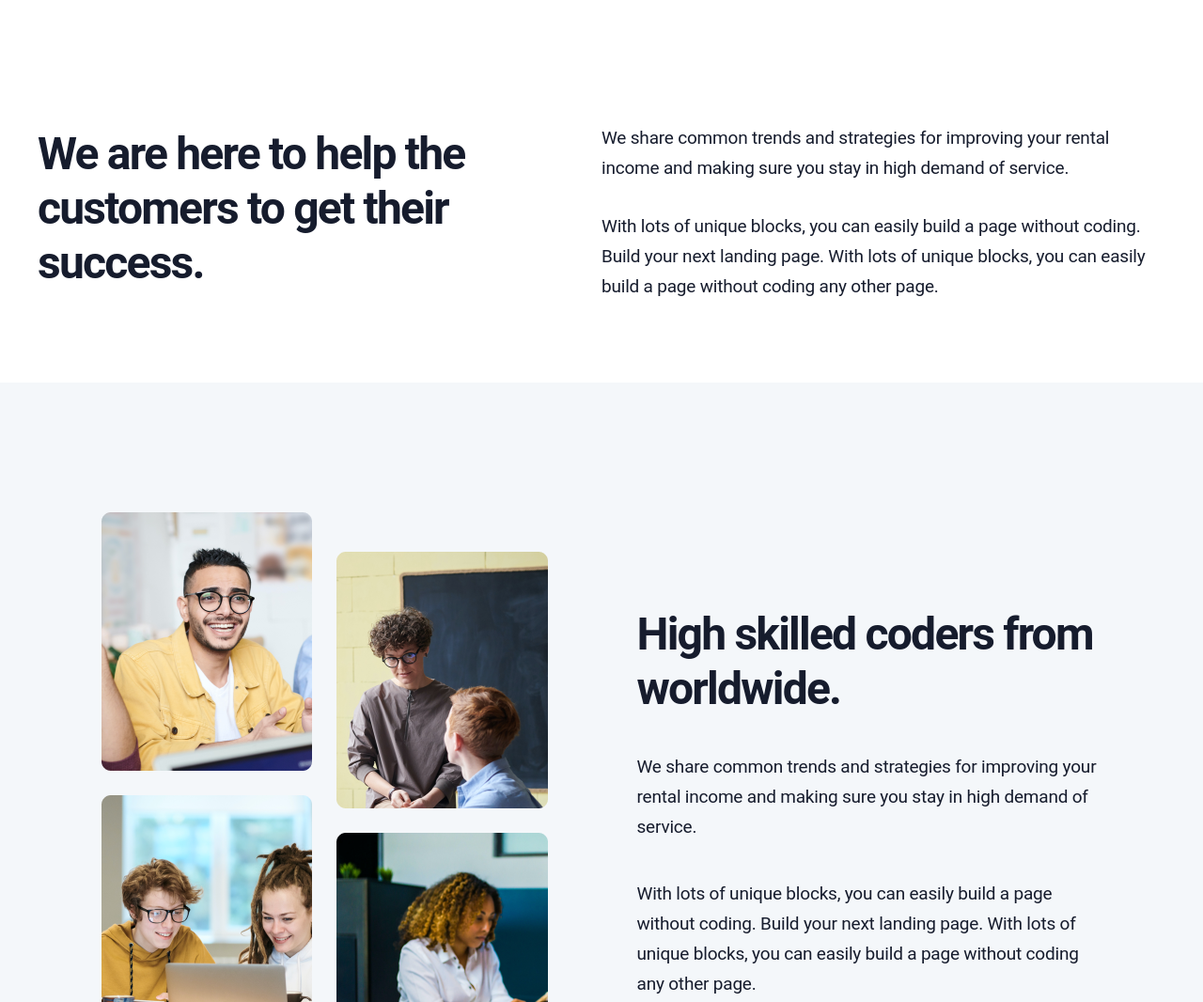
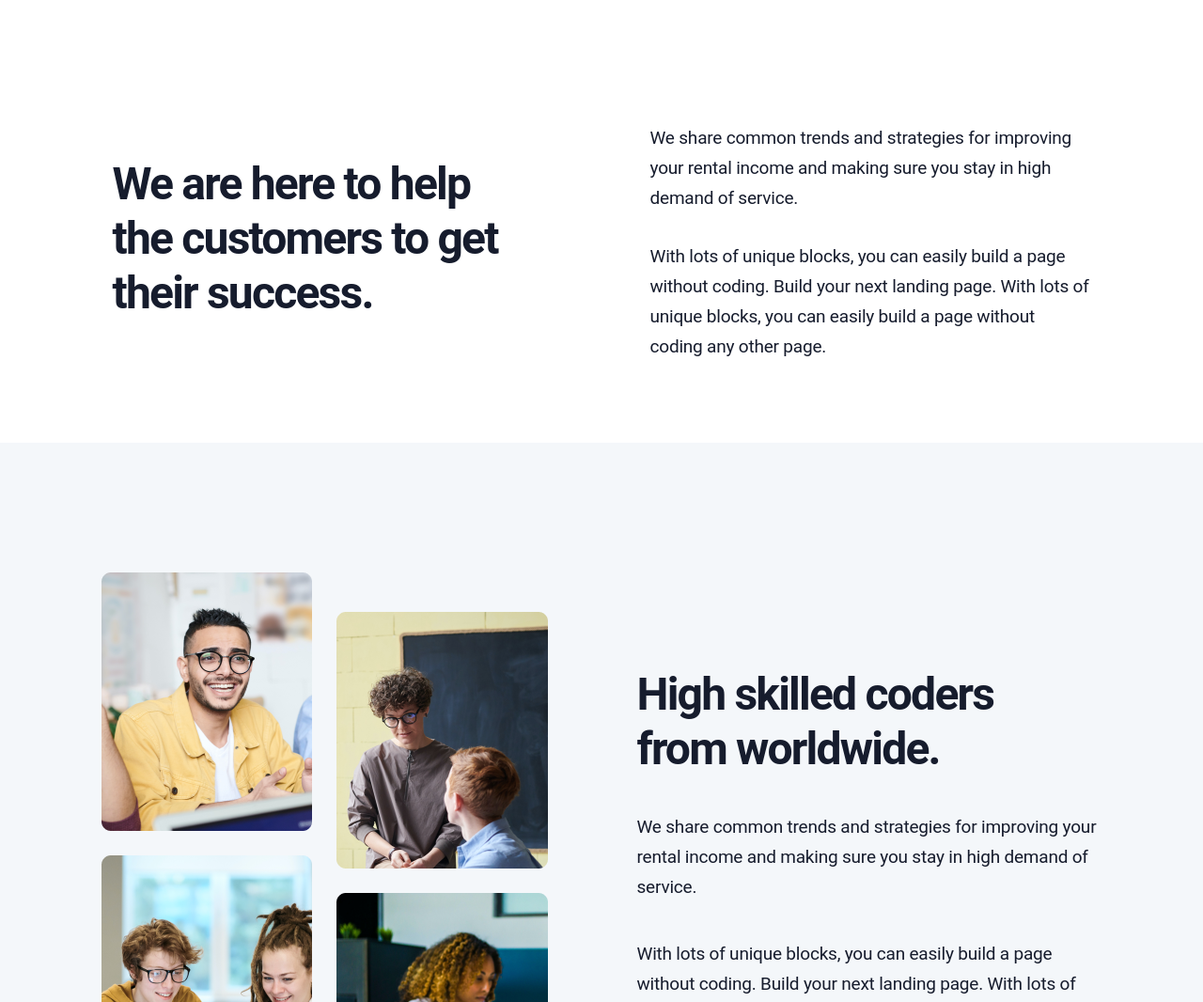
Before and after one commit to ayxansoltanov21-cell/final-project, a plain HTML site: page pages/about.html in a window 1280 px wide. Shown: the part 940-2006 px from the top of the page at 94% size. Drawn offline with Linux system fonts and the light colour scheme; a web font is replaced by a local one.

Commit message:
about səhifəsindəki struktura və CSS-ə düzəlişlər edildi

```diff
--- a/pages/about.html
+++ b/pages/about.html
@@ -80,7 +80,7 @@
               />
             </div>
             <div class="coders-content">
-              <h2 class="sections-title">
+              <h2 class="sections-title coders-title">
                 High skilled coders from worldwide.
               </h2>
               <p class="coders-subtitle">
--- a/styles/footer.css
+++ b/styles/footer.css
@@ -19,7 +19,7 @@
 
 
 .footer-brand-block {
-  width: 30%;
+  max-width: 274px;
   display: flex;
   flex-direction: column;
 }
--- a/styles/pages/about.css
+++ b/styles/pages/about.css
@@ -25,18 +25,21 @@
   display: flex;
   justify-content: center;
   align-items: center;
+  gap: 121px;
 }
 
 .features-title-wrapper {
-  flex: 1;
+  /* flex: 1; */
+  max-width: 451px;
 }
 
 .features-content {
-  flex: 1;
+  /* flex: 1; */
   display: flex;
   flex-direction: column;
   gap: 30px;
   padding: 7.5px 0px 0px 0px;
+  max-width: 469px;
 }
 
 .coders-container {
@@ -54,8 +57,13 @@
   display: flex;
   flex-direction: column;
   justify-content: center;
-  align-items: center;
+  /* align-items: center; */
   gap: 38.5px;
+
+}
+
+.coders-title{
+  max-width: 382px;
 }
 
 .team-content {
```
Also changed, not shown: styles/pages/home.css (deleted).
